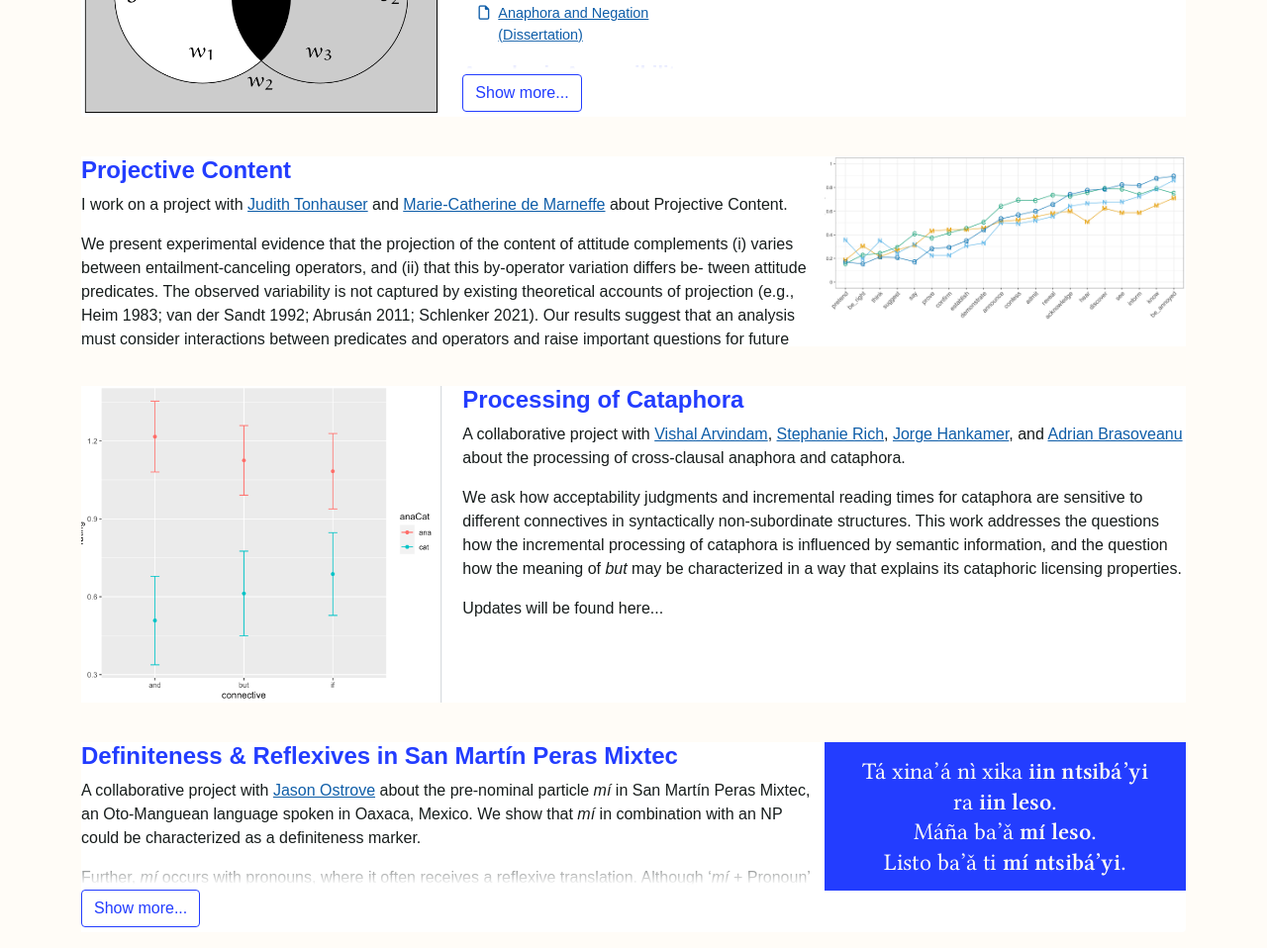
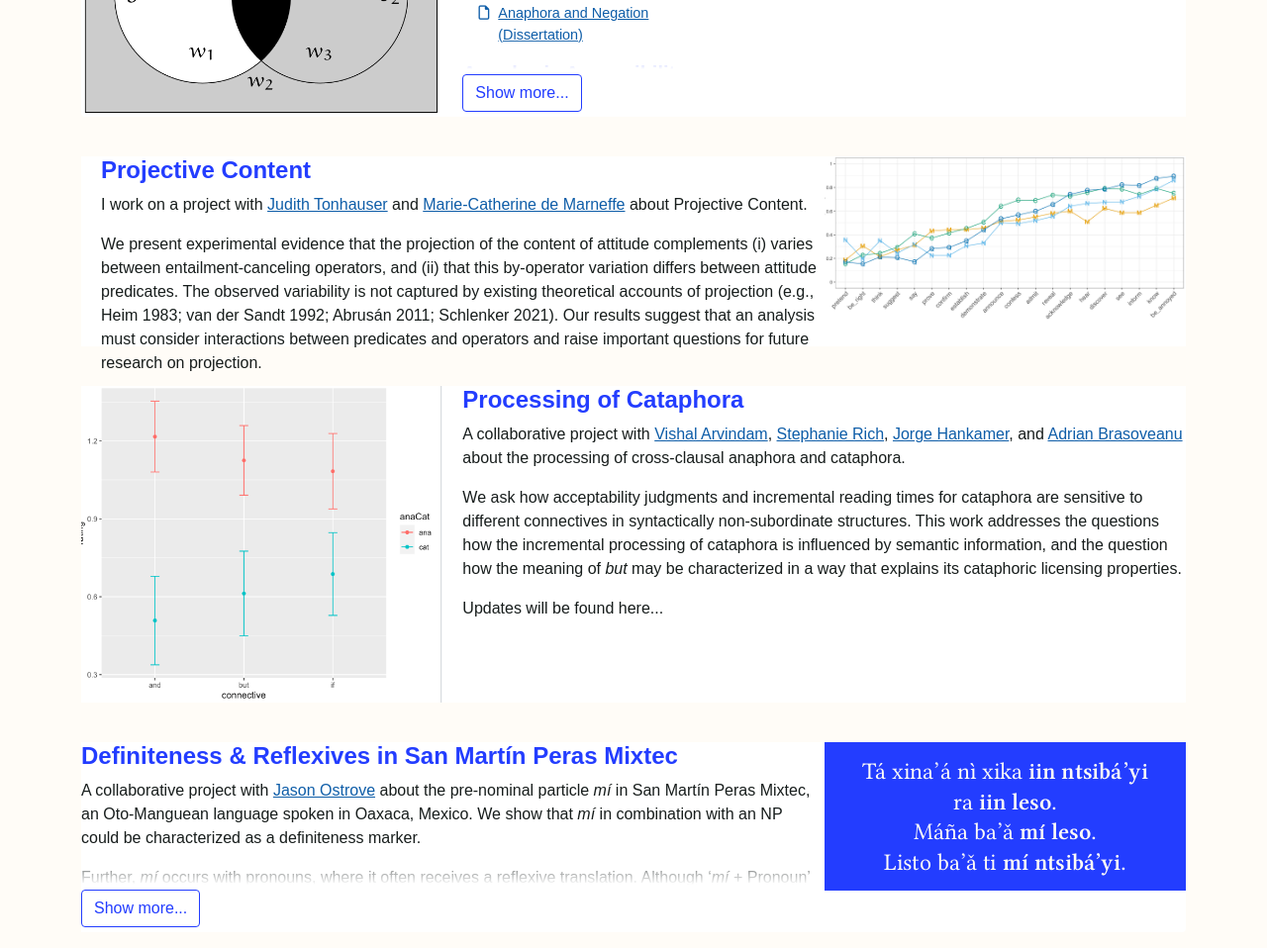
Before and after one commit to lihofmann/lihofman.github.io, a plain HTML site: page index.html in a window 1280 px wide. Shown: the part 1203-2161 px from the top of the page at 99% size. Drawn offline with nearby package versions, Linux system fonts and the light colour scheme; files that its build step writes are made by us from their sources; files whose address does not match are found by name; a web font is replaced by a local one.

Commit message:
remove show more box

```diff
--- a/index.html
+++ b/index.html
@@ -219,13 +219,13 @@
       <div class="card" id="projective">
         <div class="card-img-body">
           <img class="card-img" src="assets/img/projection.png" alt="Projective Content"></div>
-        <div class="card-body">
+        <div class="card-body-full">
           <h4 class="card-title">Projective Content</h4>
           <div id="proj-text" class="card-text-container">
             <p class="card-text">I work on a project with <a href="https://judith-tonhauser.github.io/">Judith Tonhauser</a> and <a href="https://www.asc.ohio-state.edu/demarneffe.1/">Marie-Catherine de Marneffe</a> about Projective Content.
             </p>
             <p class="card-text">
-              We present experimental evidence that the projection of the content of attitude complements (i) varies between entailment-canceling operators, and (ii) that this by-operator variation differs be- tween attitude predicates. The observed variability is not captured by existing theoretical accounts of projection (e.g., Heim 1983; van der Sandt 1992; Abrusán 2011; Schlenker 2021). Our results suggest that an analysis must consider interactions between predicates and operators and raise important questions for future research on projection.
+              We present experimental evidence that the projection of the content of attitude complements (i) varies between entailment-canceling operators, and (ii) that this by-operator variation differs between attitude predicates. The observed variability is not captured by existing theoretical accounts of projection (e.g., Heim 1983; van der Sandt 1992; Abrusán 2011; Schlenker 2021). Our results suggest that an analysis must consider interactions between predicates and operators and raise important questions for future research on projection.
             </p>
 
             <ul  class="fa-ul personal-details">
--- a/style.css
+++ b/style.css
@@ -404,6 +404,12 @@
 	    overflow: hidden;
 	}
 
+	.card-body-full {
+		position: relative;
+	    flex: 2;
+	    padding: 0 0 0 1.25rem;
+	}
+
 	.card-text-container {
 		position: absolute;
 		margin-bottom: 2rem;
```
